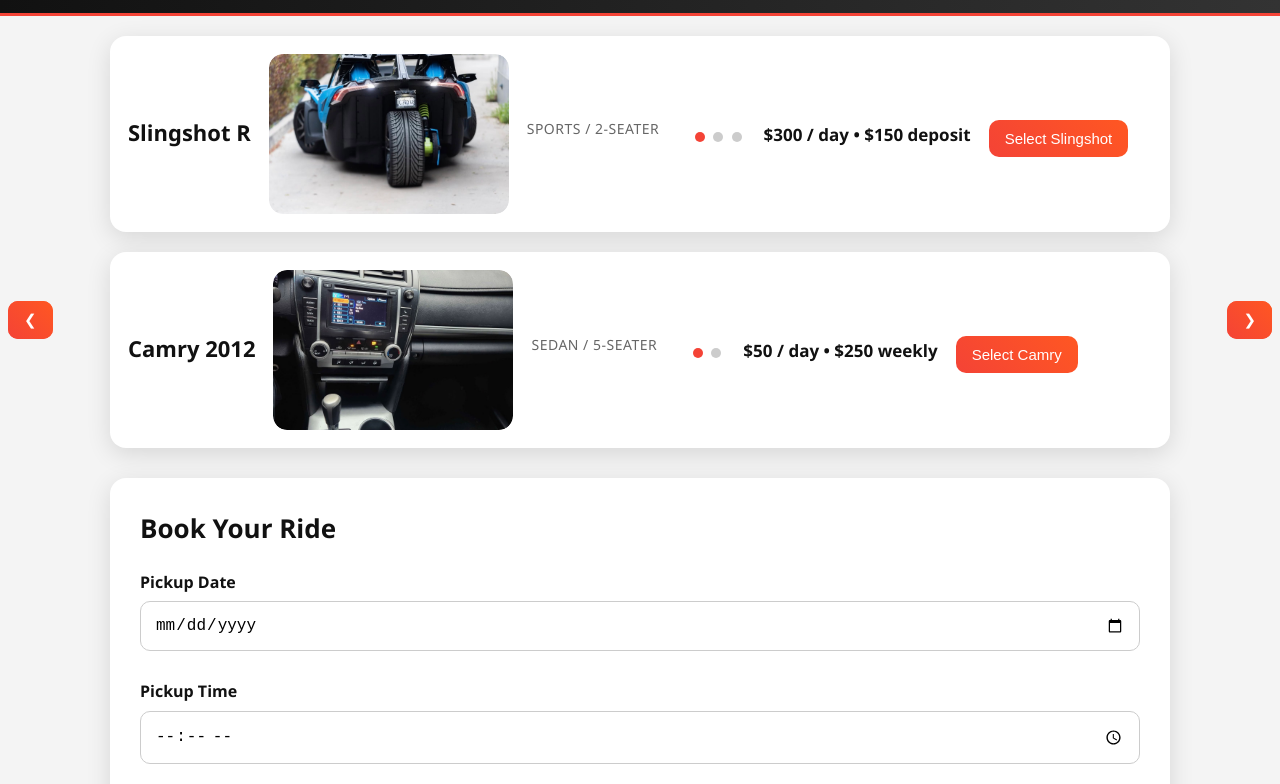
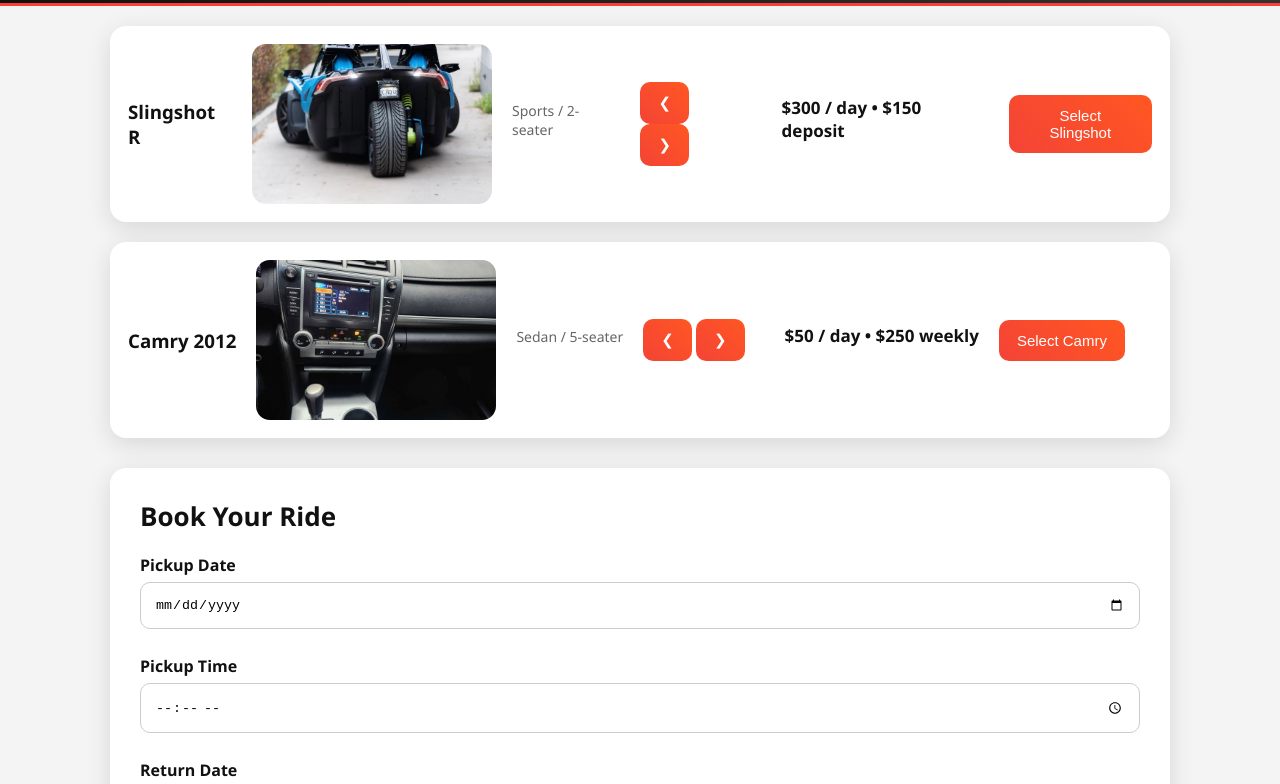
Before and after one commit to kysboadi-afk/MY-Car-rental, a plain HTML site: page index.html in a window 1280 px wide. Shown: the part 88-872 px from the top of the page. Drawn offline with Linux system fonts and the light colour scheme.

Commit message:
Update style.css

```diff
--- a/style.css
+++ b/style.css
@@ -1,6 +1,4 @@
-/* =======================
-   RESET & BASE
-======================= */
+/* ===== RESET ===== */
 * {
   box-sizing: border-box;
   margin: 0;
@@ -11,174 +9,102 @@
   font-family: "Segoe UI", Arial, sans-serif;
   background: #f4f4f4;
   color: #111;
-  line-height: 1.6;
 }
 
-/* =======================
-   HEADER
-======================= */
+/* ===== HEADER ===== */
 header {
   background: linear-gradient(90deg, #111, #333);
   color: #fff;
-  padding: 25px;
+  padding: 24px;
   text-align: center;
   border-bottom: 3px solid #f44336;
 }
 
 header h1 {
   font-size: 32px;
-  letter-spacing: 1px;
 }
 
-/* =======================
-   CONTAINER
-======================= */
+/* ===== CONTAINER ===== */
 .container {
   max-width: 1100px;
   margin: auto;
   padding: 20px;
 }
 
-/* =======================
-   CAR LIST LAYOUT
-======================= */
+/* ===== CAR LIST ===== */
 .cars {
   display: flex;
   flex-direction: column;
   gap: 20px;
 }
 
-/* =======================
-   CAR CARD (HORIZONTAL)
-======================= */
+/* ===== CAR CARD ===== */
 .car-slider {
   display: flex;
-  gap: 18px;
-  align-items: center;
+  gap: 20px;
   background: #fff;
   padding: 18px;
   border-radius: 16px;
   box-shadow: 0 6px 25px rgba(0,0,0,0.12);
-  transition: 0.3s ease;
+  align-items: center;
 }
 
 .car-slider.selected {
   border: 3px solid #f44336;
 }
 
-.car-info {
-  flex: 1;
-}
-
-/* =======================
-   VEHICLE TEXT
-======================= */
-.car-slider h3 {
-  font-size: 22px;
-  margin-bottom: 4px;
-  text-align: left;
-}
-
-.car-subtitle {
-  font-size: 14px;
-  color: #666;
-  margin-bottom: 10px;
-  text-transform: uppercase;
-  letter-spacing: 0.5px;
-  text-align: left;
-}
-
-.price {
-  font-size: 17px;
-  font-weight: bold;
-  margin: 8px 0;
-  text-align: left;
-}
-
-/* =======================
-   IMAGE SLIDER
-======================= */
+/* ===== IMAGE ===== */
 .slider {
   width: 240px;
-  flex-shrink: 0;
+  height: 160px;
+  overflow: hidden;
   border-radius: 14px;
-  overflow: hidden;
-  position: relative;
 }
 
 .slide {
+  width: 100%;
+  height: 100%;
+  object-fit: cover;
   display: none;
-  width: 100%;
-  height: 160px;
-  object-fit: cover;
-  border-radius: 14px;
 }
 
 .slide.active {
   display: block;
 }
 
-/* =======================
-   SLIDER CONTROLS
-======================= */
-.slider-controls button {
-  position: absolute;
-  top: 50%;
-  transform: translateY(-50%);
-  background: rgba(0,0,0,0.6);
-  color: #fff;
-  border: none;
-  padding: 8px 12px;
-  font-size: 16px;
-  border-radius: 50%;
-  cursor: pointer;
+/* ===== INFO ===== */
+.car-info {
+  flex: 1;
 }
 
-.slider-controls button:first-child {
-  left: 8px;
+.car-info h3 {
+  font-size: 22px;
+  margin-bottom: 4px;
 }
 
-.slider-controls button:last-child {
-  right: 8px;
+.car-subtitle {
+  font-size: 14px;
+  color: #666;
+  margin-bottom: 8px;
 }
 
-/* =======================
-   SLIDER DOTS
-======================= */
-.slider-dots {
-  margin-top: 6px;
-  text-align: left;
+.price {
+  font-size: 17px;
+  font-weight: bold;
+  margin-bottom: 10px;
 }
 
-.slider-dots .dot {
-  height: 10px;
-  width: 10px;
-  background: #ccc;
-  display: inline-block;
-  border-radius: 50%;
-  margin-right: 4px;
+/* ===== BUTTONS ===== */
+button {
+  padding: 12px 18px;
+  border-radius: 10px;
+  border: none;
+  font-size: 15px;
   cursor: pointer;
+  background: linear-gradient(45deg, #f44336, #ff5722);
+  color: white;
 }
 
-.slider-dots .dot.active {
-  background: #f44336;
-}
-
-/* =======================
-   BUTTONS
-======================= */
-.car-slider button {
-  padding: 10px 16px;
-  background: linear-gradient(45deg, #f44336, #ff5722);
-  color: #fff;
-  border: none;
-  border-radius: 10px;
-  font-size: 15px;
-  cursor: pointer;
-  margin-top: 8px;
-}
-
-/* Stripe Pay Button */
 #stripePay {
   background: linear-gradient(45deg, #000, #444);
 }
@@ -188,15 +114,13 @@
   cursor: not-allowed;
 }
 
-/* =======================
-   BOOKING FORM
-======================= */
+/* ===== BOOKING ===== */
 .booking {
+  margin-top: 30px;
   background: #fff;
   padding: 30px;
   border-radius: 16px;
   box-shadow: 0 6px 25px rgba(0,0,0,0.12);
-  margin-top: 30px;
 }
 
 .booking h2 {
@@ -205,89 +129,37 @@
 }
 
 label {
+  display: block;
+  margin-top: 12px;
   font-weight: bold;
-  margin-top: 12px;
-  display: block;
 }
 
-input[type="date"],
-input[type="time"],
-input[type="email"] {
+input {
   width: 100%;
   padding: 14px;
   margin-top: 6px;
-  margin-bottom: 16px;
+  margin-bottom: 14px;
   border-radius: 10px;
   border: 1px solid #ccc;
-  font-size: 16px;
 }
 
-input:focus {
-  outline: none;
-  border-color: #f44336;
-}
-
-/* =======================
-   STATUS & TOTAL
-======================= */
-#availability {
-  font-weight: bold;
-  margin-top: 10px;
-}
-
-#total {
+.total {
   font-size: 22px;
   font-weight: bold;
   margin-top: 10px;
 }
 
-/* =======================
-   BOOKED DATES
-======================= */
-#bookedDatesContainer {
-  margin-top: 10px;
-}
-
-.booked-date {
-  background: #f44336;
-  color: #fff;
-  padding: 5px 8px;
-  border-radius: 6px;
-  margin: 3px;
-  display: inline-block;
-  font-size: 14px;
-}
-
-/* =======================
-   BOOKING BUTTONS
-======================= */
-.booking button {
-  width: 100%;
-  padding: 16px;
-  font-size: 18px;
-  background: linear-gradient(45deg, #f44336, #ff5722);
-  color: #fff;
-  border: none;
-  border-radius: 12px;
-  cursor: pointer;
-  margin-top: 10px;
-}
-
-/* =======================
-   FOOTER
-======================= */
+/* ===== FOOTER ===== */
 footer {
   margin-top: 40px;
   padding: 20px;
   background: linear-gradient(90deg, #111, #333);
-  color: #fff;
+  color: white;
   text-align: center;
   border-top: 3px solid #f44336;
 }
 
-/* =======================
-   MOBILE
-======================= */
+/* ===== MOBILE ===== */
 @media (max-width: 768px) {
   .car-slider {
     flex-direction: column;
@@ -296,12 +168,6 @@
 
   .slider {
     width: 100%;
-  }
-
-  .car-slider h3,
-  .car-subtitle,
-  .price,
-  .slider-dots {
-    text-align: center;
+    height: 200px;
   }
 }
```
